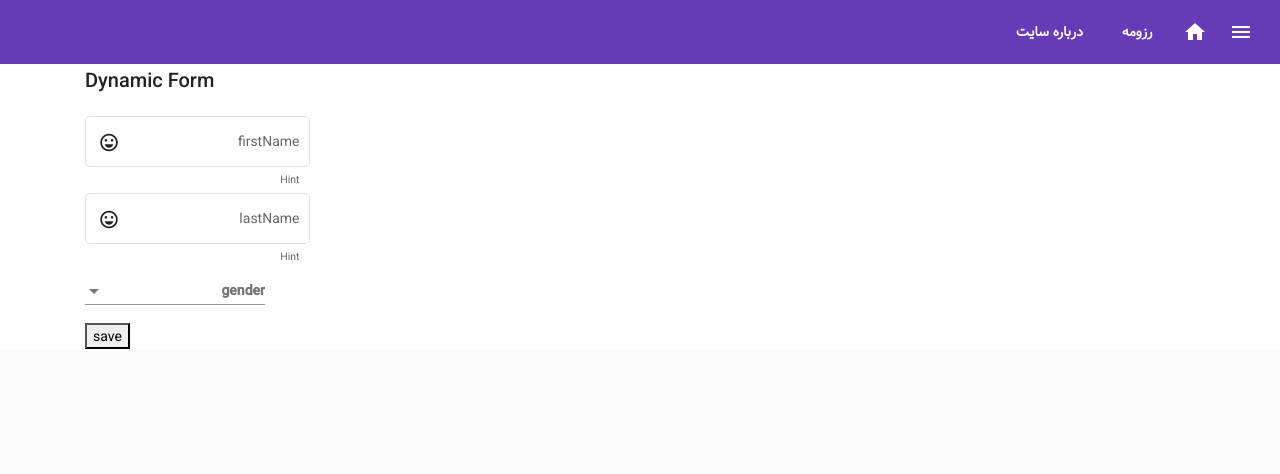
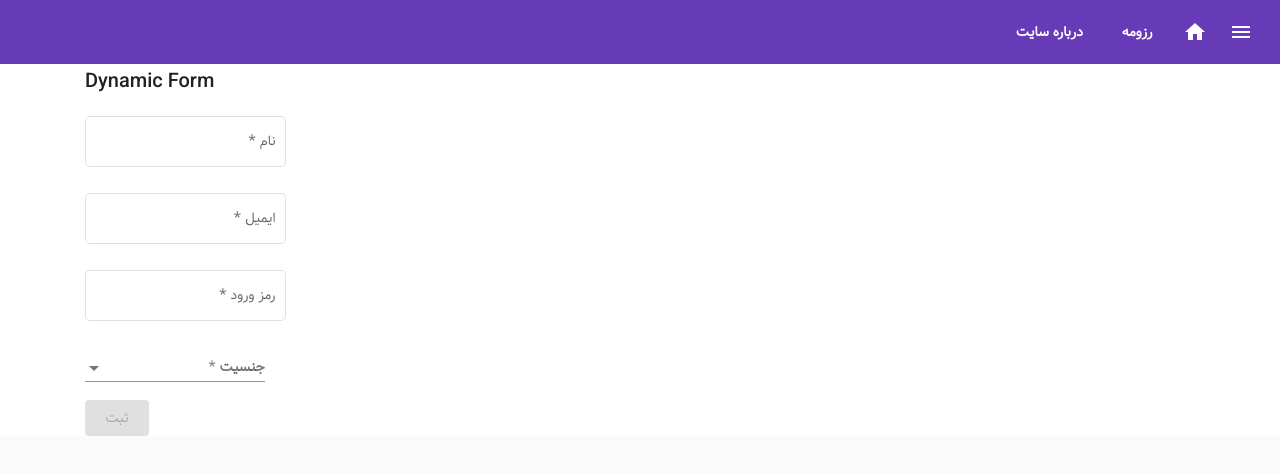
Before and after one commit to Amir-Stranger/FirstApp, an Angular app: page /DynamicForm in a window 1280 px wide. Shown: the top 474 px of the page. Built offline with nearby package versions, Linux system fonts and the light colour scheme.

Commit message:
add validation to dynamicForm

```diff
--- a/src/app/components/dynamic-forms/dynamic-forms.component.css
+++ b/src/app/components/dynamic-forms/dynamic-forms.component.css
@@ -0,0 +1,7 @@
+.errorMessage{
+color: red;
+}
+
+*{
+    font-family: Samim;
+}
--- a/src/app/components/dynamic-forms/dynamic-forms.component.html
+++ b/src/app/components/dynamic-forms/dynamic-forms.component.html
@@ -5,30 +5,61 @@
             <div [ngSwitch]="item.type">
                 <div *ngSwitchCase="'text'">
                     <mat-form-field appearance="outline">
-                        <mat-label>{{item.label}}</mat-label>
-                        <input matInput formControlName="{{item.label}}">
-                        <mat-icon matSuffix>sentiment_very_satisfied</mat-icon>
-                        <mat-hint>Hint</mat-hint>
+                        <mat-label>{{item.name}}</mat-label>
+                        <input matInput type="text" formControlName="{{item.label}}">
+                        <mat-hint class="errorMessage"
+                            *ngIf="dynamicForm.get(item.label)!.touched && dynamicForm.get(item.label)!.invalid">
+                            {{item.name}} اجباری
+                            است.
+                        </mat-hint>
                     </mat-form-field>
                 </div>
-                <div *ngSwitchCase="'textBox'">
+                <div *ngSwitchCase="'email'">
+                    <mat-form-field appearance="outline">
+                        <mat-label>{{item.name}}</mat-label>
+                        <input matInput type="text" formControlName="{{item.label}}" email>
+                        <mat-hint class="errorMessage"
+                            *ngIf="dynamicForm.get(item.label)!.touched && dynamicForm.get(item.label)!.invalid">
+                            ایمیل را وارد کنید یا فرمت اشتباه است.
+                        </mat-hint>
+                    </mat-form-field>
+                </div>
+                <div *ngSwitchCase="'password'">
+                    <mat-form-field appearance="outline">
+                        <mat-label>{{item.name}}</mat-label>
+                        <input matInput type="password" formControlName="{{item.label}}">
+                        <mat-hint class="errorMessage"
+                            *ngIf="dynamicForm.get(item.label)!.touched && dynamicForm.get(item.label)!.invalid">
+                            {{item.name}} اجباری
+                            است.</mat-hint>
+                    </mat-form-field>
+                </div>
+                <div *ngSwitchCase="'textarea'">
                     <mat-form-field>
                         <textarea matInput formControlName="{{item.label}}" placeholder="{{item.label}}"></textarea>
+                        <mat-hint class="errorMessage"
+                            *ngIf="dynamicForm.get(item.label)!.touched && dynamicForm.get(item.label)!.invalid">
+                            {{item.name}} اجباری
+                            است.</mat-hint>
                     </mat-form-field>
                 </div>
                 <div *ngSwitchCase="'select'">
                     <mat-form-field>
                         <mat-select formControlName="{{item.label}}">
-                            <mat-option>-- None --</mat-option>
+                            <mat-option>-- انتخاب کنید --</mat-option>
                             <mat-option *ngFor="let i of item.options" value="{{i}}">{{i}}</mat-option>
                         </mat-select>
                         <mat-label>
-                            <b>{{item.label}}</b>
+                            <b>{{item.name}}</b>
                         </mat-label>
+                        <mat-hint class="errorMessage"
+                            *ngIf="dynamicForm.get(item.label)!.touched && dynamicForm.get(item.label)!.invalid">
+                            {{item.name}} اجباری
+                            است.</mat-hint>
                     </mat-form-field>
                 </div>
             </div>
         </div>
-        <button type="submit">save</button>
+        <button mat-raised-button type="submit" [disabled]="dynamicForm.invalid">ثبت</button>
     </form>
 </div>
--- a/src/app/components/dynamic-forms/dynamic-forms.component.ts
+++ b/src/app/components/dynamic-forms/dynamic-forms.component.ts
@@ -1,5 +1,5 @@
 import { Component, OnInit } from '@angular/core';
-import { FormControl, FormGroup } from '@angular/forms';
+import { FormControl, FormGroup, Validators } from '@angular/forms';
 
 @Component({
   selector: 'dynamic-forms',
@@ -11,16 +11,23 @@ export class DynamicFormsComponent implements OnInit {
   formTemplate = [
     {
       "type": "text",
-      "label": "firstName"
+      "label": "firstName",
+      "name": "نام"
     },
     {
-      "type": "text",
-      "label": "lastName"
+      "type": "email",
+      "label": "email",
+      "name": "ایمیل"
+    }, {
+      "type": "password",
+      "label": "password",
+      "name": "رمز ورود"
     },
     {
       "type": "select",
       "label": "gender",
-      "options": ["Men", "Women"]
+      "name": "جنسیت",
+      "options": ["زن", "مرد"]
     }
   ]
 
@@ -30,9 +37,9 @@ export class DynamicFormsComponent implements OnInit {
   ngOnInit(): void {
     let group: any = {}
     this.formTemplate.forEach(input_template => {
-      group[input_template.label] = new FormControl('');
+      group[input_template.label] = new FormControl('', [Validators.required]);
     })
-    this.dynamicForm = new FormGroup(group)
+    this.dynamicForm = new FormGroup(group);
   }
 
   onSubmit(): void {
```
